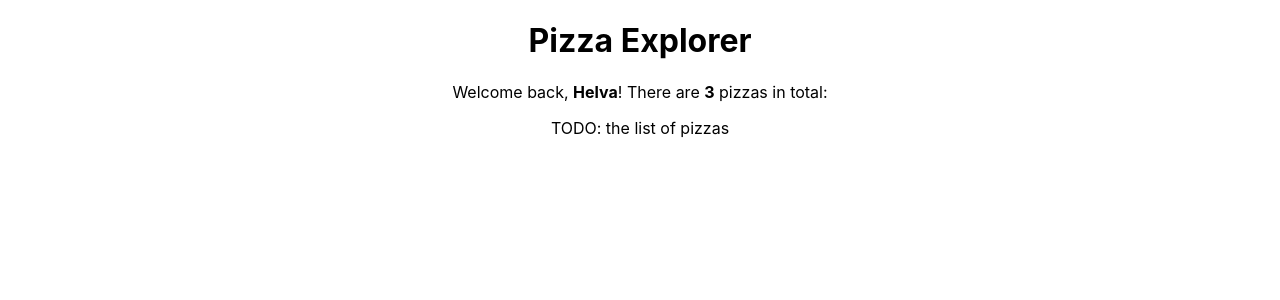
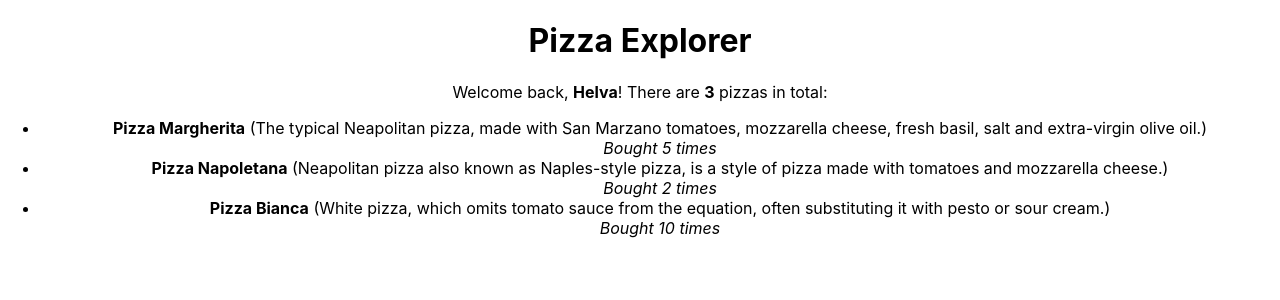
Before and after one commit to VanessaAla/pizza-explorer, a React (Create React App) app: page / in a window 1280 px wide. Shown: the top 300 px of the page. Built offline with nearby package versions, Linux system fonts and the light colour scheme.

Commit message:
rendered the pizzas' lists

```diff
--- a/src/components/PizzaList.js
+++ b/src/components/PizzaList.js
@@ -13,8 +13,14 @@ export default function PizzaList() {
         Welcome back, <strong>{user.name}</strong>! There are{" "}
         <strong>{pizzas.length}</strong> pizzas in total:
       </p>
-
-      <p>TODO: the list of pizzas</p>
+      <ul>
+        {pizzas.map((pizza) => (
+          <li key={pizza.id}>
+            <strong>{pizza.name}</strong> ({pizza.description}) <br />
+            <em>Bought {pizza.bought} times</em>
+          </li>
+        ))}
+      </ul>
     </div>
   );
 }
```
